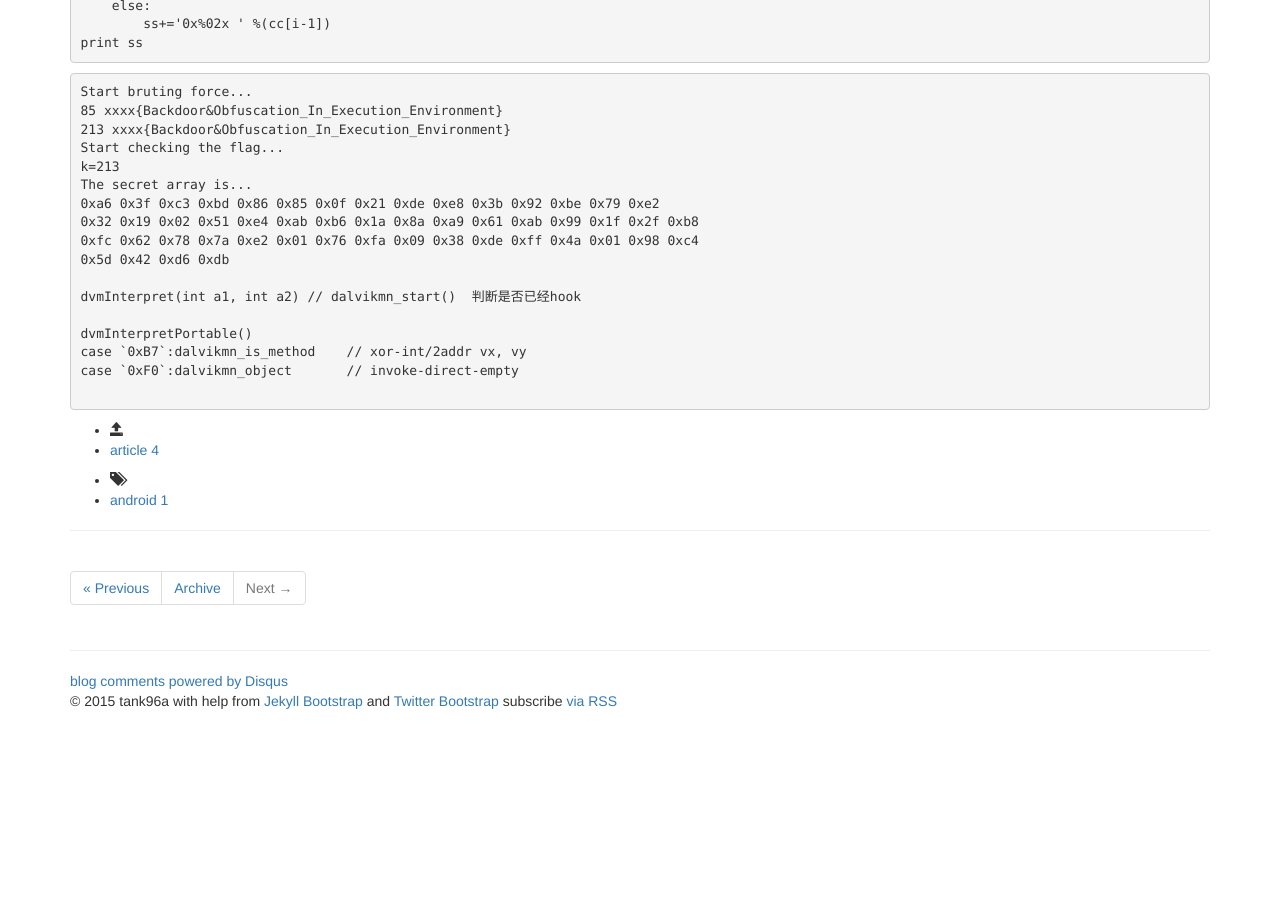
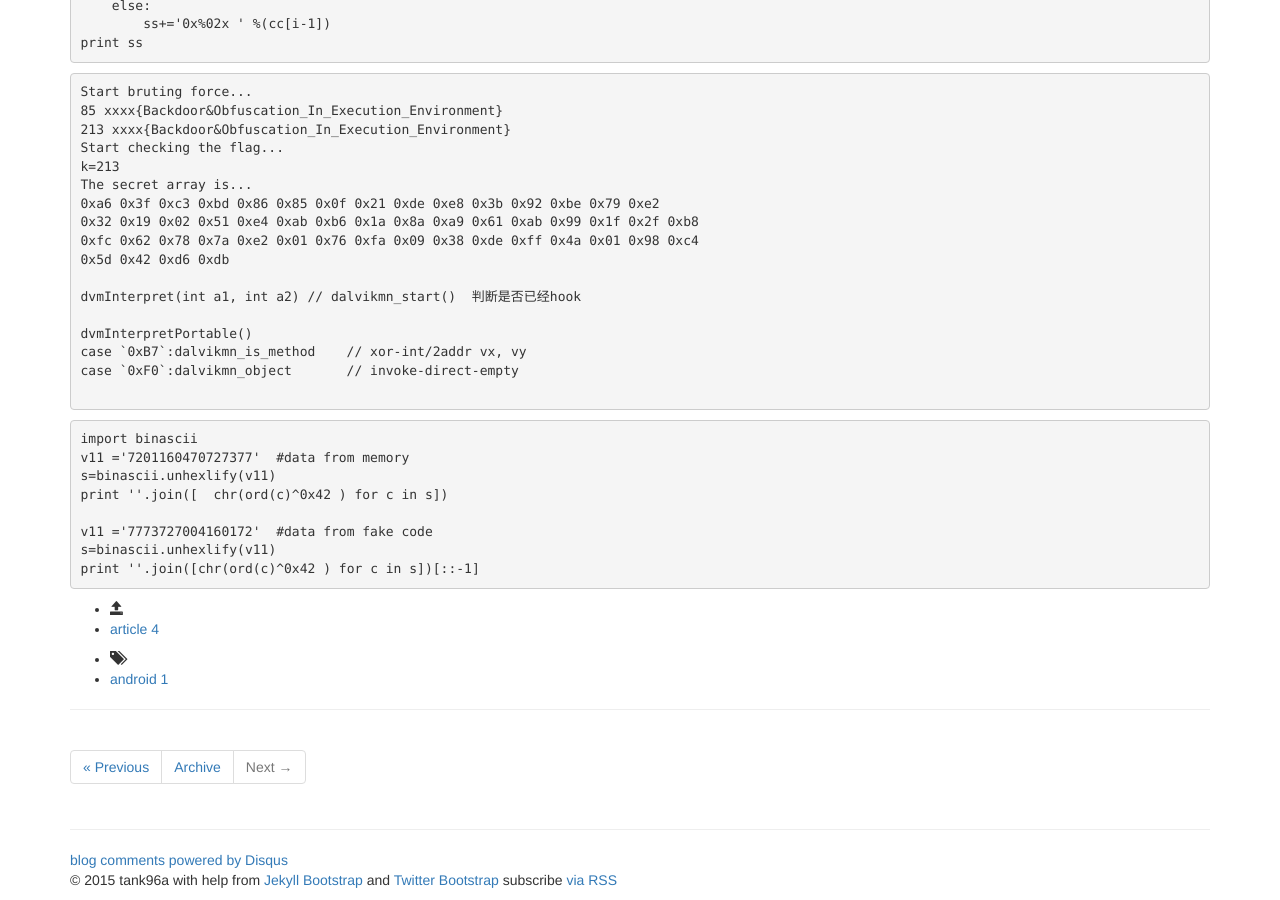
Before and after one commit to tank96a/article, a Jekyll site: the page built from _posts/2015-04-09-apk-hook.md, in a window 1280 px wide and 900 px high, scrolled down 1262 px. Built offline with Jekyll 4.4.1, drawn with Linux system fonts in a browser that asks for light colours; nearby versions of some CDN libraries; library files that are not in the unit come from our copies; comment, search, counter and statistics services are not loaded; before the commit the page ends 1983 px from its top, so only the background shows below that.

Commit message:
Update 2015-04-09-apk-hook.md

```diff
--- a/_posts/2015-04-09-apk-hook.md
+++ b/_posts/2015-04-09-apk-hook.md
@@ -94,3 +94,16 @@ case `0xF0`:dalvikmn_object       // invoke-direct-empty
 
 </pre>
 {% endraw %}
+
+{% highlight python %}
+
+import binascii
+v11 ='7201160470727377'  #data from memory
+s=binascii.unhexlify(v11)
+print ''.join([  chr(ord(c)^0x42 ) for c in s])
+
+v11 ='7773727004160172'  #data from fake code
+s=binascii.unhexlify(v11)
+print ''.join([chr(ord(c)^0x42 ) for c in s])[::-1]
+
+{% endhighlight %}
```
